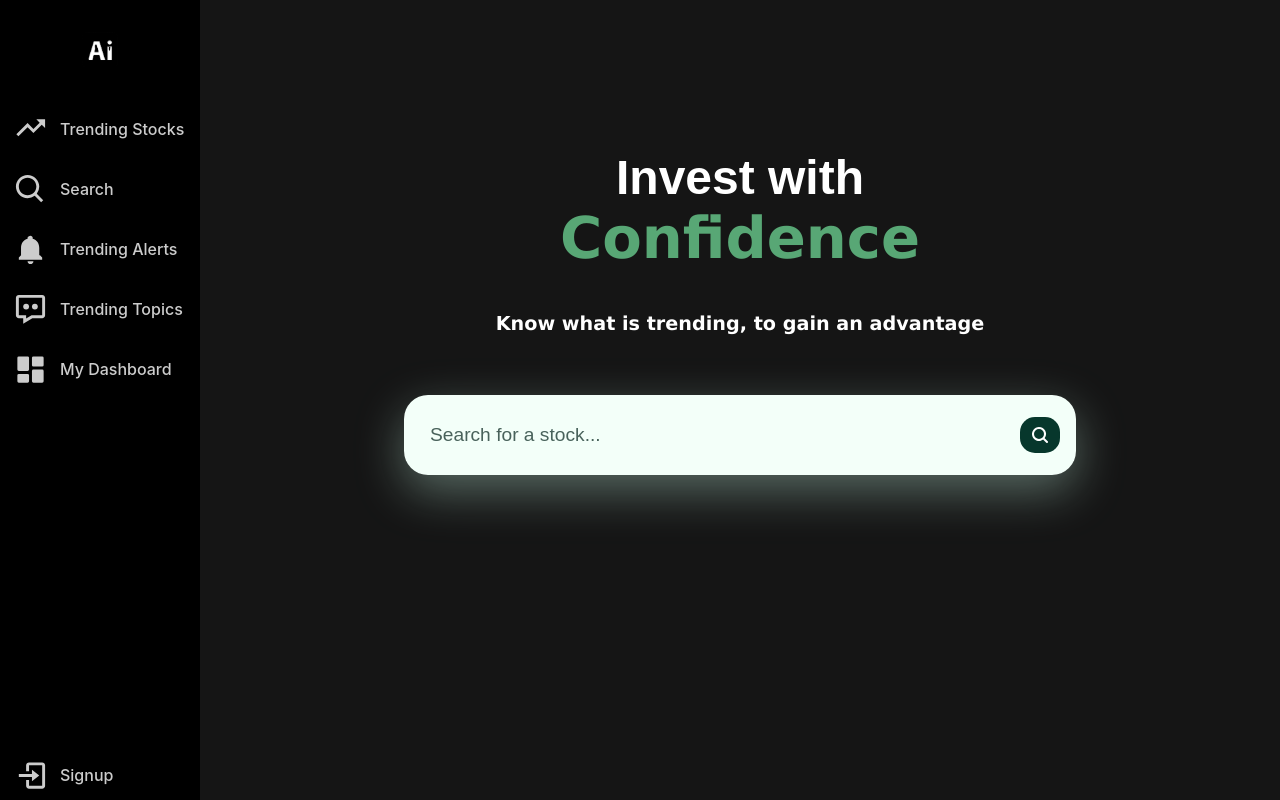
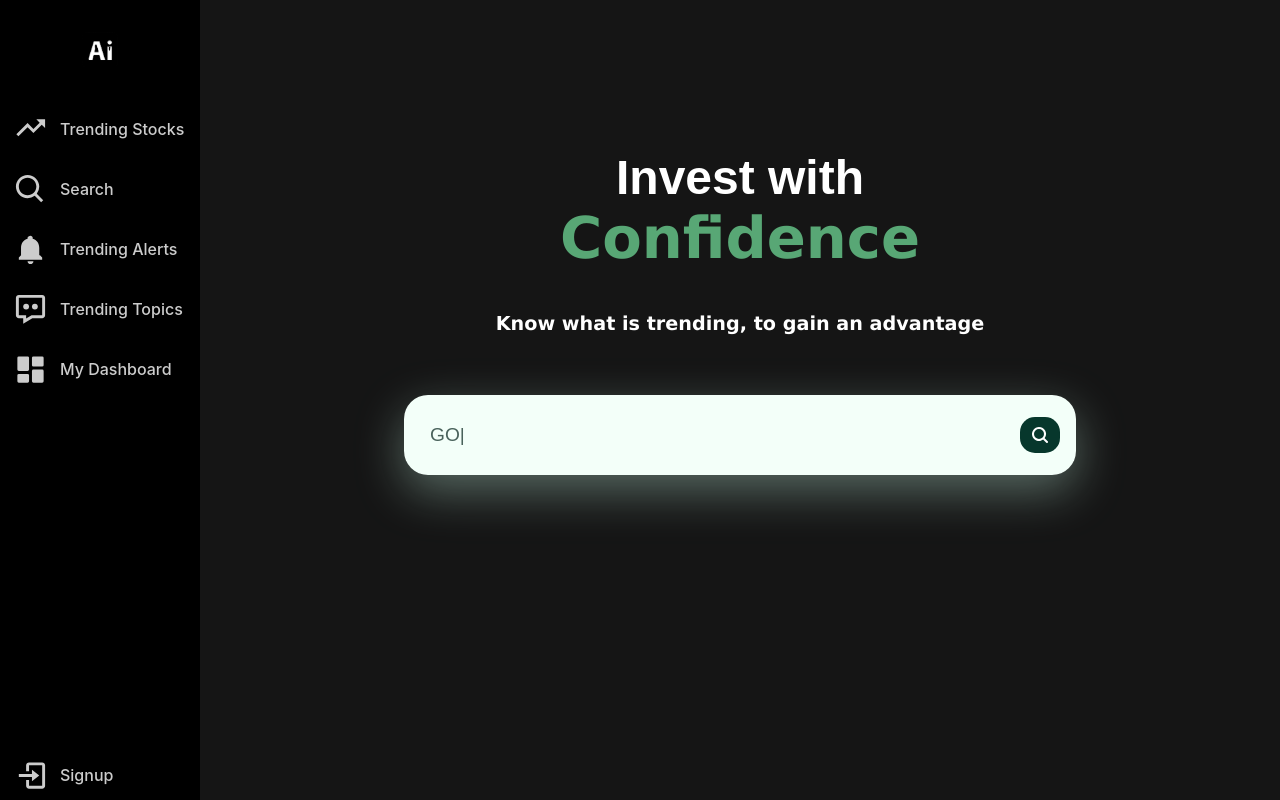
Before and after one commit to ThomasSchiolerH/StockHorizon, a React (Create React App) app in the folder frontend/: page / in a window 1280 px wide. Built offline with nearby package versions, Linux system fonts and the light colour scheme; no server answers.

Commit message:
typing effect in search bar and search bar navigate to sign up page

```diff
--- /dev/null
+++ b/frontend/src/hooks/useTypingEffect.js
@@ -0,0 +1,54 @@
+// src/hooks/useTypingEffect.js
+import { useState, useEffect } from 'react';
+
+const useTypingEffect = (
+  words,
+  typingSpeed = 150,
+  deletingSpeed = 100,
+  typingDelay = 2000, // delay after the word is fully typed
+  deletingDelay = 2000 // delay after the word is fully deleted
+) => {
+  const [index, setIndex] = useState(0);
+  const [subIndex, setSubIndex] = useState(0);
+  const [isDeleting, setIsDeleting] = useState(false);
+  const [blink, setBlink] = useState(true);
+  const [pause, setPause] = useState(false);
+
+  useEffect(() => {
+    if (pause) return;
+
+    if (!isDeleting && subIndex === words[index].length) {
+      setPause(true);
+      setTimeout(() => {
+        setIsDeleting(true);
+        setPause(false);
+      }, typingDelay);
+      return;
+    }
+
+    if (isDeleting && subIndex === 0) {
+      setIsDeleting(false);
+      setIndex((prev) => (prev + 1) % words.length);
+      setPause(true);
+      setTimeout(() => {
+        setPause(false);
+      }, deletingDelay);
+      return;
+    }
+
+    const timeout = setTimeout(() => {
+      setSubIndex((prev) => prev + (isDeleting ? -1 : 1));
+    }, isDeleting ? deletingSpeed : typingSpeed);
+
+    return () => clearTimeout(timeout);
+  }, [subIndex, isDeleting, index, words, typingDelay, deletingDelay, typingSpeed, deletingSpeed, pause]);
+
+  useEffect(() => {
+    const blinkTimeout = setTimeout(() => setBlink((prev) => !prev), 500);
+    return () => clearTimeout(blinkTimeout);
+  }, [blink]);
+
+  return `${words[index].substring(0, subIndex)}${blink ? '|' : ' '}`;
+};
+
+export default useTypingEffect;
--- a/frontend/src/pages/Home.js
+++ b/frontend/src/pages/Home.js
@@ -1,14 +1,20 @@
+// src/pages/Home.js
 import React, { useState, useEffect } from 'react';
 import { useNavigate } from 'react-router-dom';
 import { useAuth } from '../contexts/AuthContext';
+import useTypingEffect from '../hooks/useTypingEffect';
 import '../styles/Home.css'; // Import the corresponding CSS file
 
 const Home = () => {
   const [searchQuery, setSearchQuery] = useState('');
   const [searchCount, setSearchCount] = useState(0);
   const [showModal, setShowModal] = useState(false);
+  const [isFocused, setIsFocused] = useState(false);
   const navigate = useNavigate();
   const { currentUser } = useAuth();
+
+  const stockSymbols = ["AAPL", "GOOGL", "MSFT", "AMZN", "TSLA"];
+  const placeholderText = useTypingEffect(stockSymbols, 150, 100, 3000, 1000);
 
   useEffect(() => {
     const count = localStorage.getItem('searchCount');
@@ -19,7 +25,7 @@ const Home = () => {
 
   const handleSearch = () => {
     if (!currentUser && searchCount >= 1) {
-      setShowModal(true);
+      navigate('/signup', { state: { message: "Please log in to access the search feature." } });
     } else {
       if (!currentUser) {
         setSearchCount(searchCount + 1);
@@ -46,8 +52,10 @@ const Home = () => {
           type="text"
           value={searchQuery}
           onChange={(e) => setSearchQuery(e.target.value)}
+          onFocus={() => setIsFocused(true)}
+          onBlur={() => setIsFocused(false)}
           className="input__search input__search--variant"
-          placeholder="Search for a stock..."
+          placeholder={isFocused ? '' : placeholderText}
         />
         <button className="input__button__shadow input__button__shadow--variant" onClick={handleSearch}>
           <svg fill="none" xmlns="http://www.w3.org/2000/svg" viewBox="0 0 20 20" height="1.5em" width="1.5em">
```
